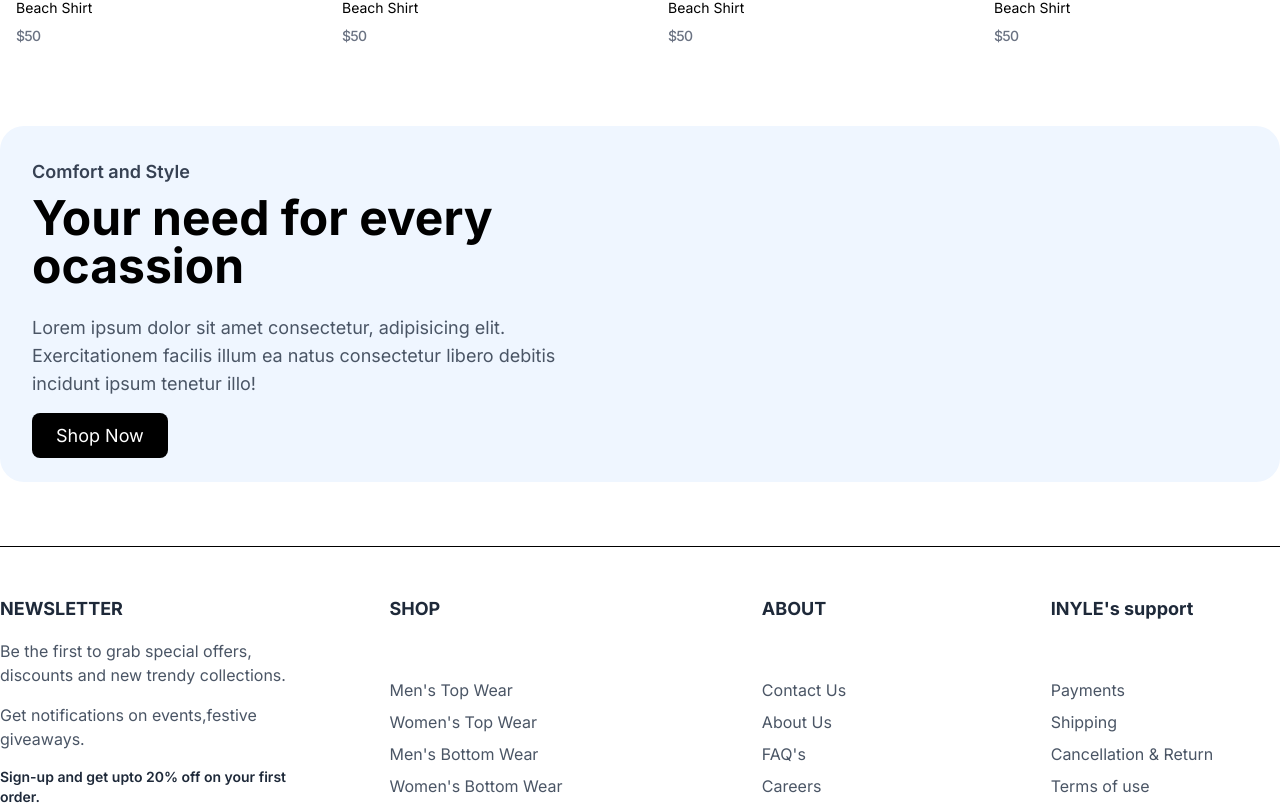
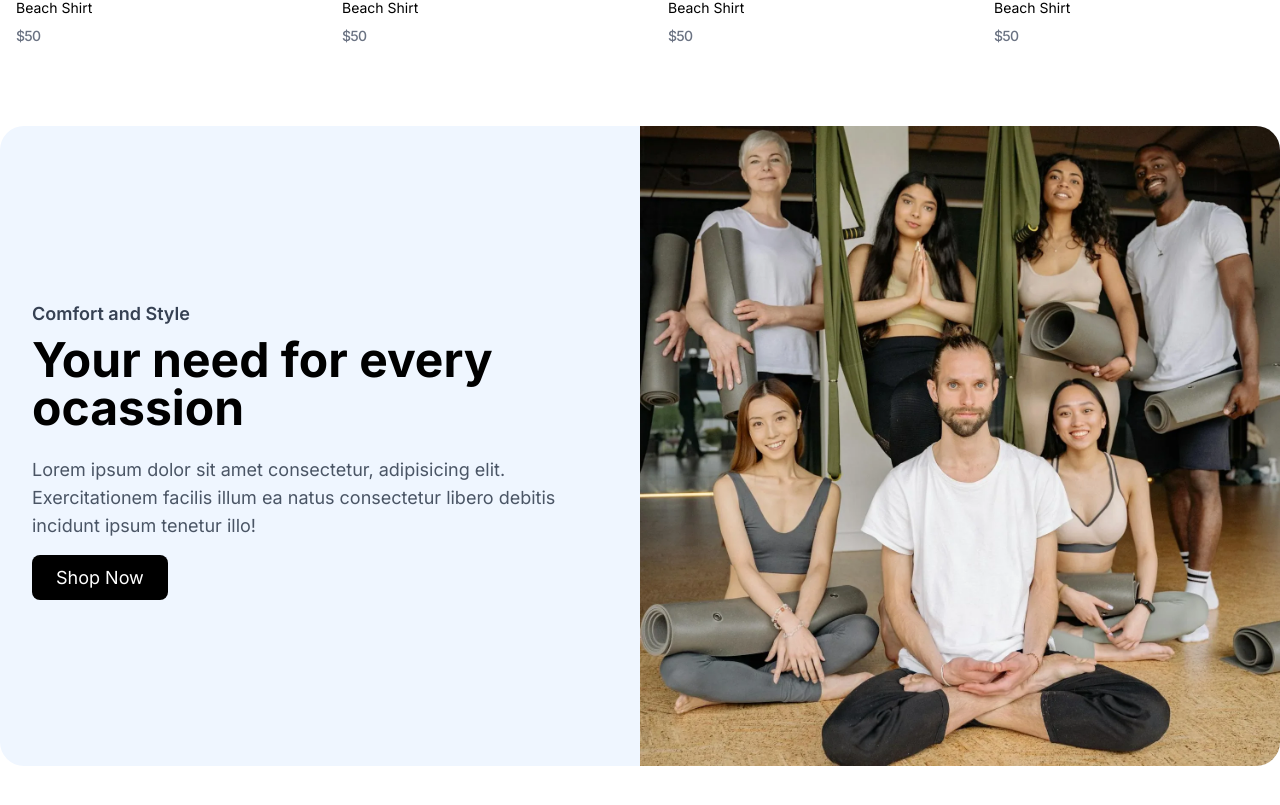
Before and after one commit to mavish12/Trendy-wears, a React (Vite) app in the folder frontend/: page / in a window 1280 px wide. Shown: the part 4817-5622 px from the top of the page. Built offline with nearby package versions, Linux system fonts and the light colour scheme.

Commit message:
FeatueredCollection UI done

```diff
--- a/frontend/src/components/Products/FeaturedCollection.jsx
+++ b/frontend/src/components/Products/FeaturedCollection.jsx
@@ -1,5 +1,6 @@
 import React from 'react'
 import { Link } from 'react-router-dom'
+import featured from '../../assets/featured.webp'
 
 const FeaturedCollection = () => {
   return (
@@ -18,6 +19,9 @@ const FeaturedCollection = () => {
                 Shop Now</Link>
             </div>
             {/* Right Content */}
+            <div className="lg:w-1/2 ">
+            <img className='w-full h-full object-cover lg:rounded-tr-3xl lg:rounded-br-3xl' src={featured} alt="Featured collection" />
+            </div>
         </div>
     </section>
   )
```
